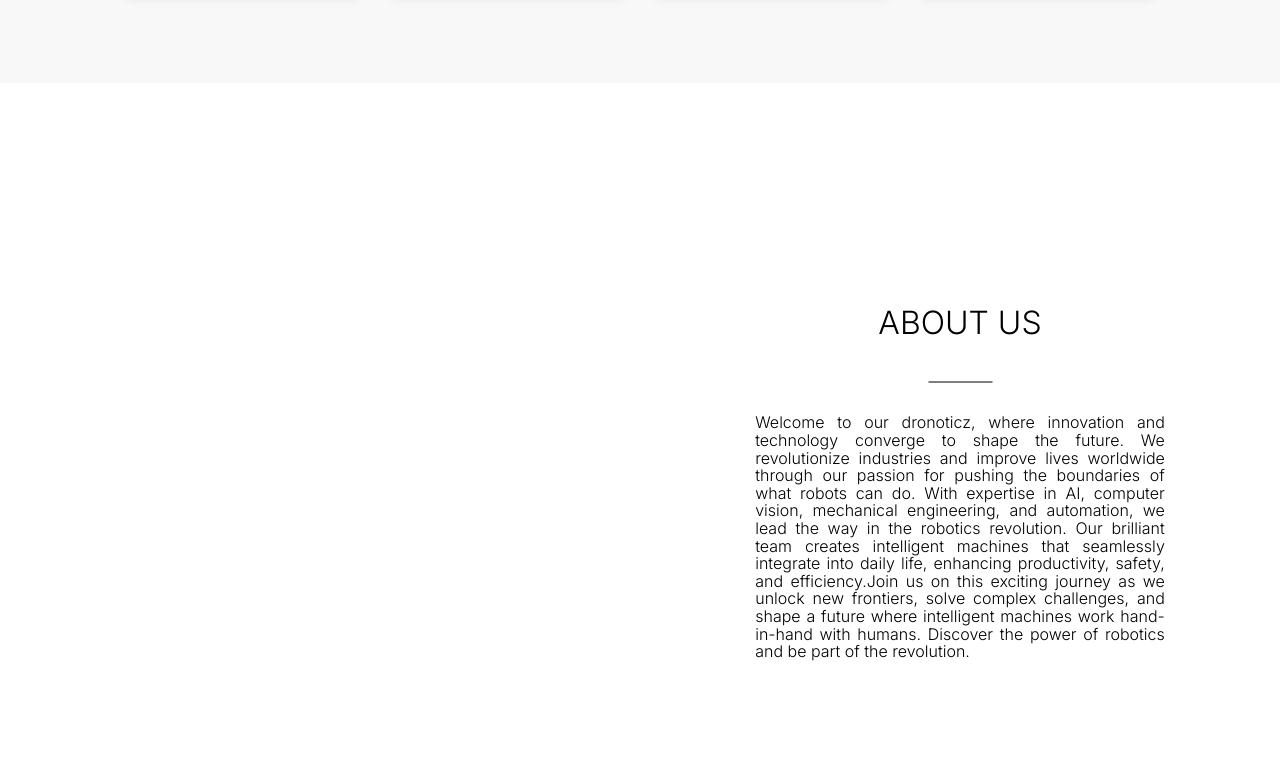
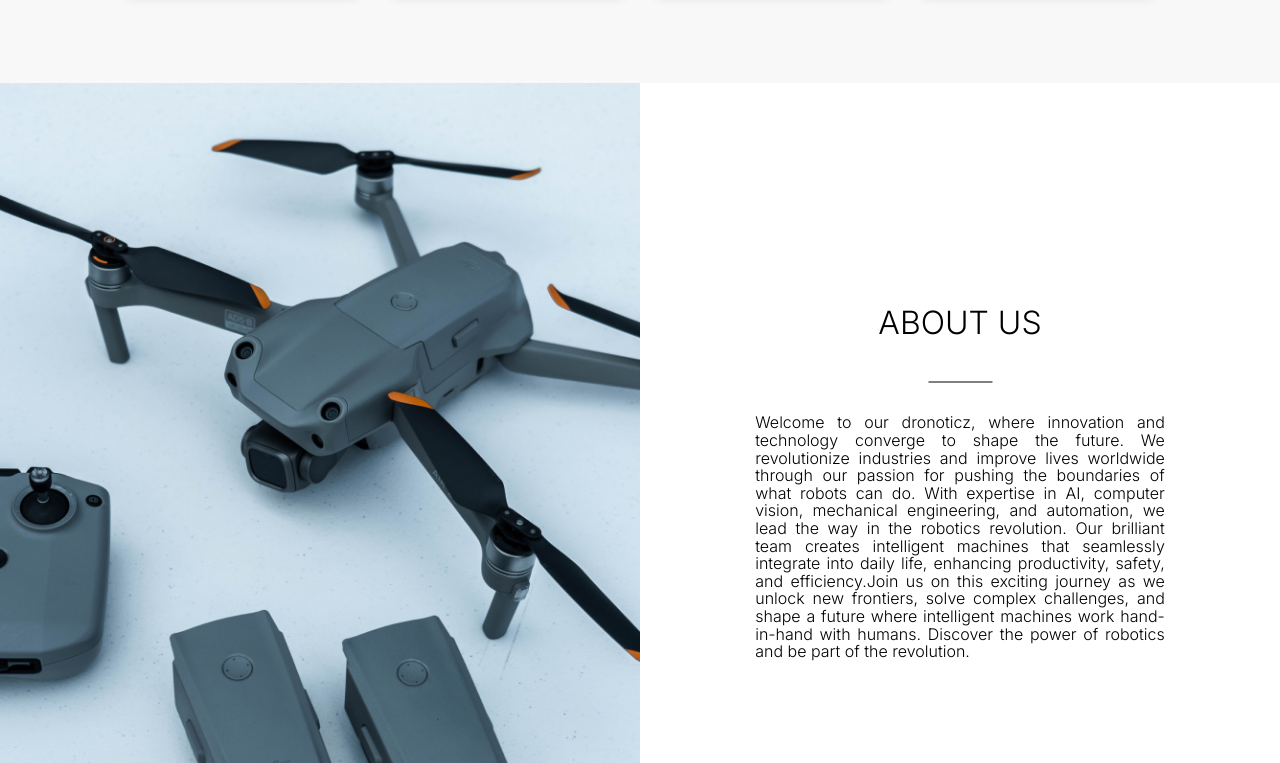
Before and after one commit to Hilton-J/figma-design-2, a React (Vite) app: page / in a window 1280 px wide. Shown: the part 1517-2280 px from the top of the page. Built offline with nearby package versions, Linux system fonts and the light colour scheme.

Commit message:
Good staff 14:09

```diff
--- a/src/components/about/about.css
+++ b/src/components/about/about.css
@@ -5,6 +5,7 @@
 
 .about-image {
   width: 50%;
+  background-image: url("../../assets/drone8.png");
   background-repeat: no-repeat;
   background-position: center;
   background-size: cover;
```
Also changed, not shown: src/assets/drone8.png (added), 1 other file (tests, documents, lock files or other folders).
